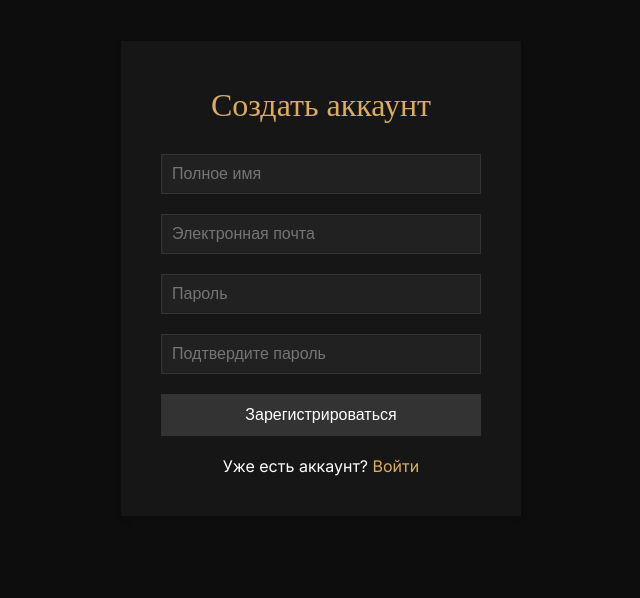
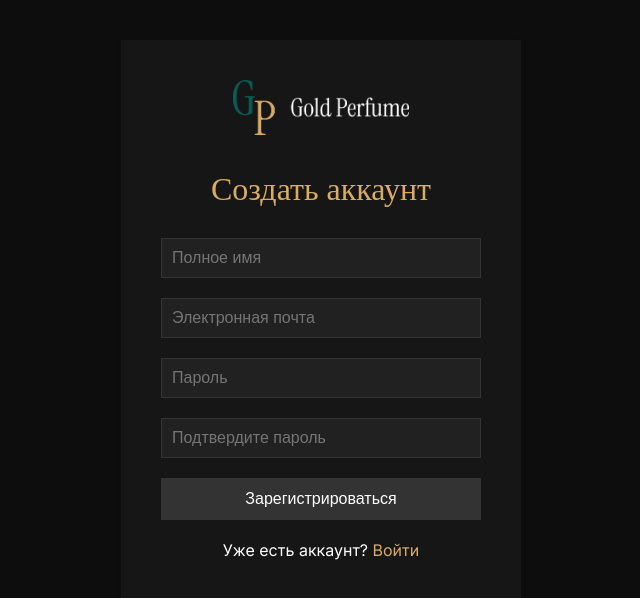
Before and after one commit to 15xda/gold-perfume-mern, a React (Vite) app in the folder frontend/: page /register in a window 1280 px wide. Shown: the top 598 px of the page, without its empty margins (319-959 px from the left). Built offline with nearby package versions, Linux system fonts and the light colour scheme; no server answers; a web font is replaced by a local one.

Commit message:
Fixed Login n shii

```diff
--- a/frontend/package.json
+++ b/frontend/package.json
@@ -15,6 +15,7 @@
     "axios": "^1.8.3",
     "framer-motion": "^12.6.3",
     "jwt-decode": "^4.0.0",
+    "lodash.debounce": "^4.0.8",
     "react": "^19.0.0",
     "react-dom": "^19.0.0",
     "react-redux": "^9.2.0",
--- a/frontend/src/App.css
+++ b/frontend/src/App.css
@@ -1233,6 +1233,20 @@ html {
   box-shadow: 0 4px 6px rgba(0, 0, 0, 0.1);
 }
 
+.auth-logo {
+  width: 100%;
+  display: flex;
+  align-items: center;
+  justify-content: center;
+  margin-bottom: 30px;
+
+  img {
+    width: 55%;
+    height: 100%;
+    object-fit: cover;
+  }
+}
+
 .auth-container h1 {
   text-align: center;
   margin-bottom: 30px;
@@ -1481,10 +1495,10 @@ html {
 }
 
 .cart-item-quantity input {
-  width: 40px;
+  width: 50px;
   text-align: center;
   background: #212121;
-  border: none;
+  border: 1px solid #333;
   color: white;
   padding: 5px;
 }
--- a/frontend/src/components/CartItem.jsx
+++ b/frontend/src/components/CartItem.jsx
@@ -13,10 +13,11 @@ export const CartItem = ({ product }) => {
   const userCart = user?.cart;
   const productFromState = userCart.find(item => item.itemId === product.id);
   const [productCount, setProductCount] = useState(productFromState?.quantity || 1);
-
+  const [isLoading, setIsLoading] = useState(false);
 
   const updateQuantity = async (newQuantity) => {
     setProductCount(newQuantity);
+    setIsLoading(true);
 
     try {
       const response = await api.put('/update-cart', {
@@ -25,8 +26,11 @@ export const CartItem = ({ product }) => {
         quantity: newQuantity
       });
       dispatch(setCart(response.data.cart));
+      setIsLoading(false);
+
     } catch (error) {
       console.error('Error updating cart:', error);
+      setIsLoading(true);
     }
   };
 
@@ -50,9 +54,11 @@ export const CartItem = ({ product }) => {
         <p className="cart-item-price">{product.price} ₽</p>
       </div>
       <div className="cart-item-quantity">
+        <button onClick={() => productCount > 1 && updateQuantity(productCount - 5)}>- 5</button>
         <button onClick={() => productCount > 1 && updateQuantity(productCount - 1)}>-</button>
-        <input type="number" value={productCount} readOnly/>
+        {isLoading ? <p style={{width: '50px', display: 'flex', justifyContent: 'center'}}>⏳</p> : <input type="number" value={productCount} readOnly/>}
         <button onClick={() => productCount < 100 && updateQuantity(productCount + 1)}>+</button>
+        <button onClick={() => productCount < 100 && updateQuantity(productCount + 5)}>+ 5</button>
       </div>
       <div className="cart-item-total">
         {product.salePrices[0].value * productCount} ₽
--- a/frontend/src/components/Preheader.jsx
+++ b/frontend/src/components/Preheader.jsx
@@ -5,7 +5,7 @@ const Preheader = () => {
     <div className='preheader'>
         <div className='preheader-main-container'>
           <div className='preheader-social-links'><ul><li><i class="fa-brands fa-facebook"></i></li><li><i class="fa-brands fa-instagram"></i></li><li><i class="fa-brands fa-telegram"></i></li><li><i class="fa-brands fa-whatsapp"></i></li></ul></div>
-          <div className='preheader-contanct-list'><span>Call Us</span><span>+91 9876543210</span></div>
+          <div className='preheader-contanct-list'><span className='material-icons'>phone</span><span> +91 9876543210</span></div>
           <div className='preheader-quick-links'><ul><li><a href="#">Home</a></li><li><a href="#">About</a></li><li><a href="#">Services</a></li><li><a href="#">Contact</a></li></ul></div>
         </div>
     </div>
--- a/frontend/src/components/pages/Login.jsx
+++ b/frontend/src/components/pages/Login.jsx
@@ -5,6 +5,12 @@ import { setUser } from '../../storage/userSlice';
 import { setAccessToken } from '../../storage/authSlice';
 import { toast } from 'react-toastify';
 import axios from 'axios';
+import { motion } from 'framer-motion';
+
+const fadeIn = {
+  initial: { opacity: 0 },
+  animate: { opacity: 1, transition: { duration: 0.5 } },
+}
 
 const Login = () => {
   const dispatch = useDispatch();
@@ -20,7 +26,7 @@ const Login = () => {
     e.preventDefault();
     setIsLoading(true);
     try {
-      const response = await axios.post('http://localhost:4004/login', formData);
+      const response = await axios.post('http://localhost:4004/login', formData, {withCredentials: true});
       dispatch(setUser(response.data.userData));
       dispatch(setAccessToken(response.data.accessToken));
       toast.success(response.data.message);
@@ -34,8 +40,9 @@ const Login = () => {
   };
 
   return (
-    <div className="auth-page">
+    <motion.section variants={fadeIn} initial="initial" whileInView="animate" viewport={{ once: true }} className="auth-page">
       <div className="auth-container">
+        <div className='auth-logo'><img src="src/images/logo.png" alt="" /></div>
         <h1>Добро пожаловать</h1>
         <form onSubmit={handleSubmit}>
           <div className="form-group">
@@ -67,7 +74,7 @@ const Login = () => {
           <p className="forgot-password"><Link to="/forgot-password">Забыли пароль?</Link></p>
         </div>
       </div>
-    </div>
+    </motion.section>
   );
 };
 
--- a/frontend/src/components/pages/Register.jsx
+++ b/frontend/src/components/pages/Register.jsx
@@ -3,6 +3,12 @@ import { Link, useNavigate } from 'react-router-dom';
 import axios from 'axios';
 import { toast } from 'react-toastify';
 import zxcvbn from 'zxcvbn';
+import { motion } from 'framer-motion';
+
+const fadeIn = {
+  initial: { opacity: 0 },
+  animate: { opacity: 1, transition: { duration: 0.5 } },
+}
 
 const Register = () => {
   const navigate = useNavigate();
@@ -72,8 +78,9 @@ const Register = () => {
   };
 
   return (
-    <div className="auth-page">
+    <motion.section variants={fadeIn} initial="initial" whileInView="animate" viewport={{ once: true }} className="auth-page">
       <div className="auth-container">
+      <div className='auth-logo'><img src="src/images/logo.png" alt="" /></div>
         <h1>Создать аккаунт</h1>
         <form onSubmit={handleSubmit}>
           <div className="form-group">
@@ -128,7 +135,7 @@ const Register = () => {
           <p>Уже есть аккаунт? <Link to="/login">Войти</Link></p>
         </div>
       </div>
-    </div>
+    </motion.section>
   );
 };
 
--- a/frontend/src/storage/userSlice.js
+++ b/frontend/src/storage/userSlice.js
@@ -11,7 +11,9 @@ const userSlice = createSlice({
       state.data.favourites = action.payload;
     },
     setCart: (state, action) => {
-      state.data.cart = action.payload;
+      if (state.data) {
+        state.data.cart = action.payload;
+      }
     },
     logout: (state) => {
       state.data = null;
```
Also changed, not shown: 2 other files (tests, documents, lock files or other folders).
